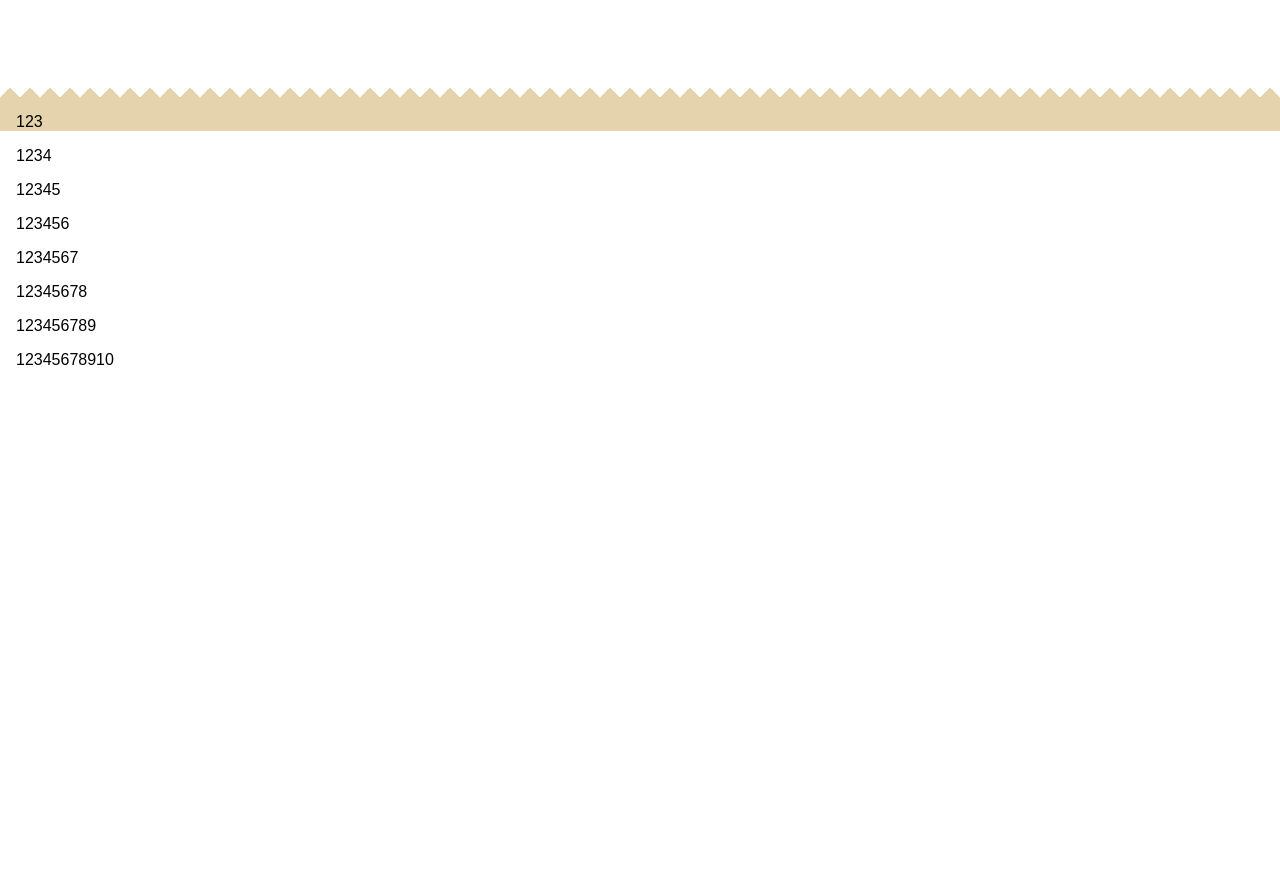
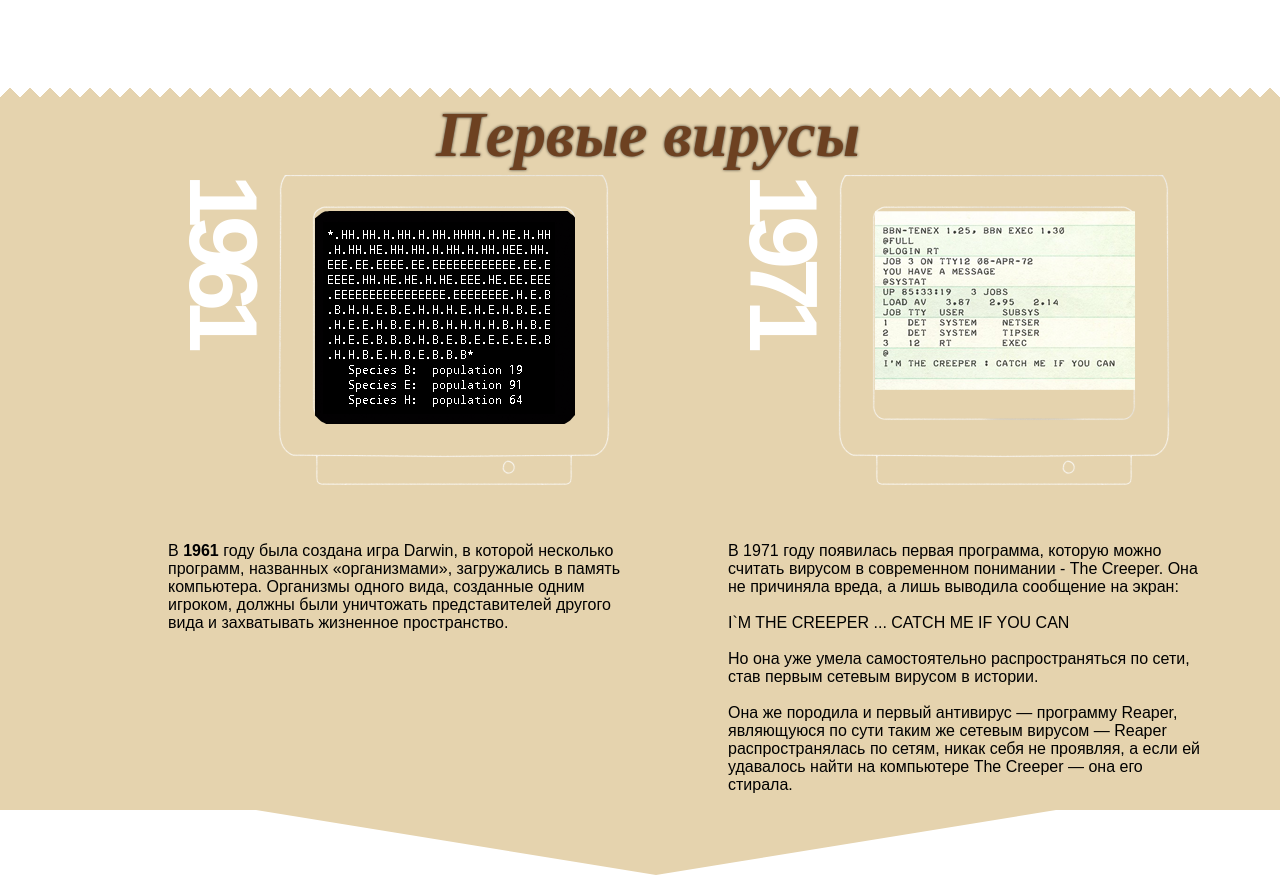
Before and after one commit to mariazobnina/DrWebTest, a plain HTML site: page index.html in a window 1280 px wide. Shown: the part 918-1793 px from the top of the page. Before the commit the page ends 1303 px from the top, so only its background shows below. Drawn offline with Linux system fonts and the light colour scheme.

Commit message:
third block done

```diff
--- a/index.css
+++ b/index.css
@@ -127,4 +127,55 @@ body {
   background-origin: padding-box, border-box, border-box, border-box, border-box;
   background-color: #e5d3ae;
   background-color: hsla(0, 0%, 0%, 0);
+
+  display: flex;
+  flex-direction: column;
+  justify-content: center;
+  align-items: center;
 }
+
+#heading3 {
+  color: #6d4121;
+}
+
+.fistVirusBlock {
+  display: flex;
+}
+
+#year1961 {
+  color: #ffffff;
+}
+
+#year1971 {
+  color: #ffffff;
+}
+
+.firstVirusColumn {
+  display: flex;
+  flex-direction: column;
+  max-width: 30rem;
+  padding-left: 5rem;
+}
+
+.picsYear {
+  display: flex;
+  flex-direction: row;
+}
+
+.virusPicsContainer {
+  max-height: 22rem;
+}
+
+.picVirus {
+  position: relative;
+  left: 11%;
+  top: -79%;
+}
+
+.bottomBorder {
+  border: 400px solid transparent;
+  border-top: 65px solid #e5d3ae;
+  width: 0;
+  height: 0;
+  margin-left: 20%;
+}
--- a/index.html
+++ b/index.html
@@ -73,8 +73,57 @@
 
     <!-- third text block -->
     <section class="historyBlock" id="historyBlock3">
-      <p>123</p>
+      <div class="heading" id="heading3">
+        <h1 ><em>Первые вирусы</em></h1>
+      </div>
+      <div class="fistVirusBlock">
+        <div class="firstVirusColumn">
+          <div class="picsYear">
+            <div class="year" id="year1961">
+              1961
+            </div>
+            <div class="virusPicsContainer">
+              <img src="./public_pics/firstVirusBack.png" alt='birusBackground'/>
+              <div class="picVirus">
+                <img src="./public_pics/firstVirusLeft.png" alt="virusExampleLeft" />
+              </div>
+            </div>
+          </div>
+          <p>
+            В <b>1961</b> году была создана игра Darwin, в которой несколько программ, названных «организмами», загружались в память компьютера.
+            Организмы одного вида, созданные одним игроком, должны были уничтожать представителей другого вида и захватывать жизненное пространство.
+          </p>
+        </div>
+        <div class="firstVirusColumn">
+          <div class="picsYear">
+            <div class="year" id="year1971">
+              1971
+            </div>
+            <div class="virusPicsContainer">
+              <img src="./public_pics/firstVirusBack.png" alt='birusBackground'/>
+              <div class="picVirus">
+                <img src="./public_pics/firstVirusRight.png" alt="virusExampleRight" />
+              </div>
+            </div>
+          </div>
+          <p>
+            В 1971 году появилась первая программа, которую можно считать вирусом в современном понимании - The Creeper.
+            Она не причиняла вреда, а лишь выводила сообщение на экран:
+            <br/>
+            <br/>
+            I`M THE CREEPER ... CATCH ME IF YOU CAN
+            <br/>
+            <br/>
+            Но она уже умела самостоятельно распространяться по сети, став первым сетевым вирусом в истории.
+            <br/>
+            <br/>
+            Она же породила и первый антивирус — программу Reaper, являющуюся по сути таким же сетевым вирусом — Reaper распространялась по сетям,
+            никак себя не проявляя, а если ей удавалось найти на компьютере The Creeper — она его стирала.
+          </p>
+        </div>
+      </div>
     </section>
+    <div class="bottomBorder"></div>
 
 
 
```
Also changed, not shown: public_pics/firstVirusBack.png (added), public_pics/firstVirusLeft.png (added), public_pics/firstVirusRight.png (added).
